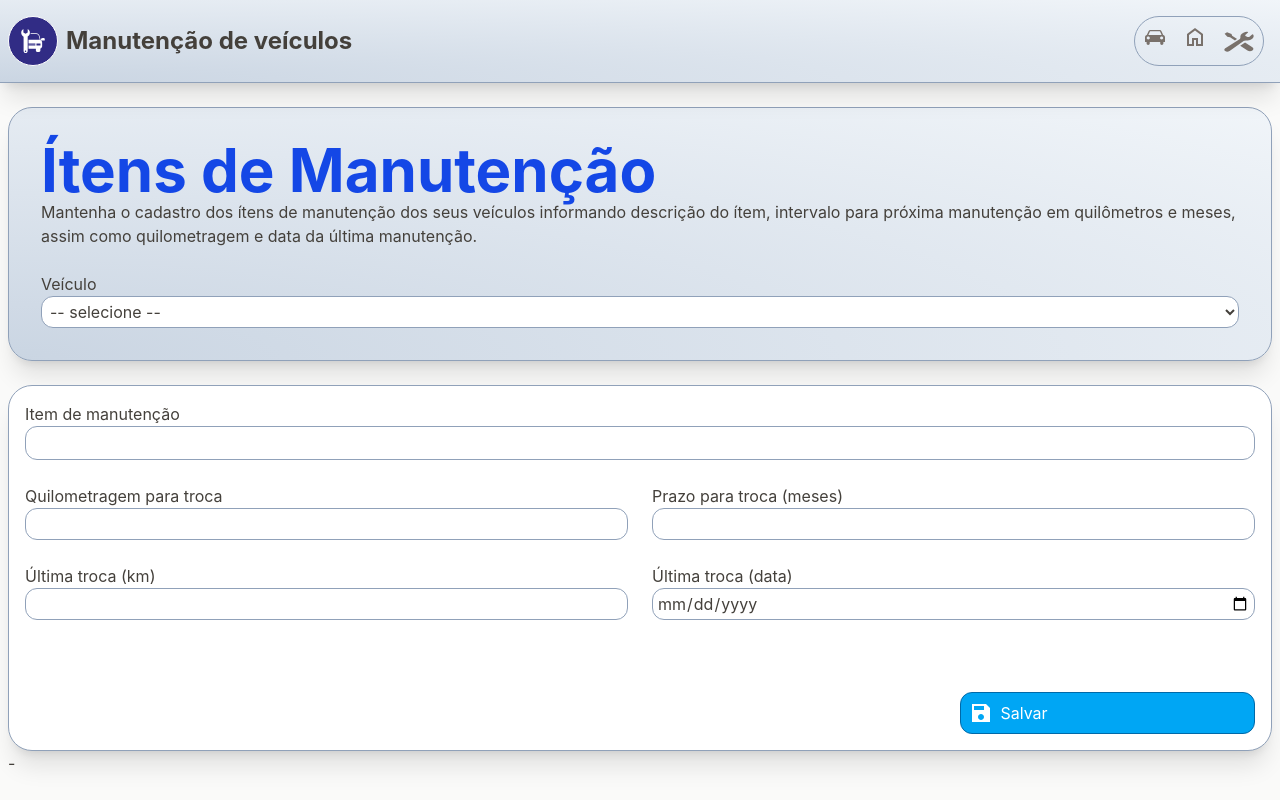
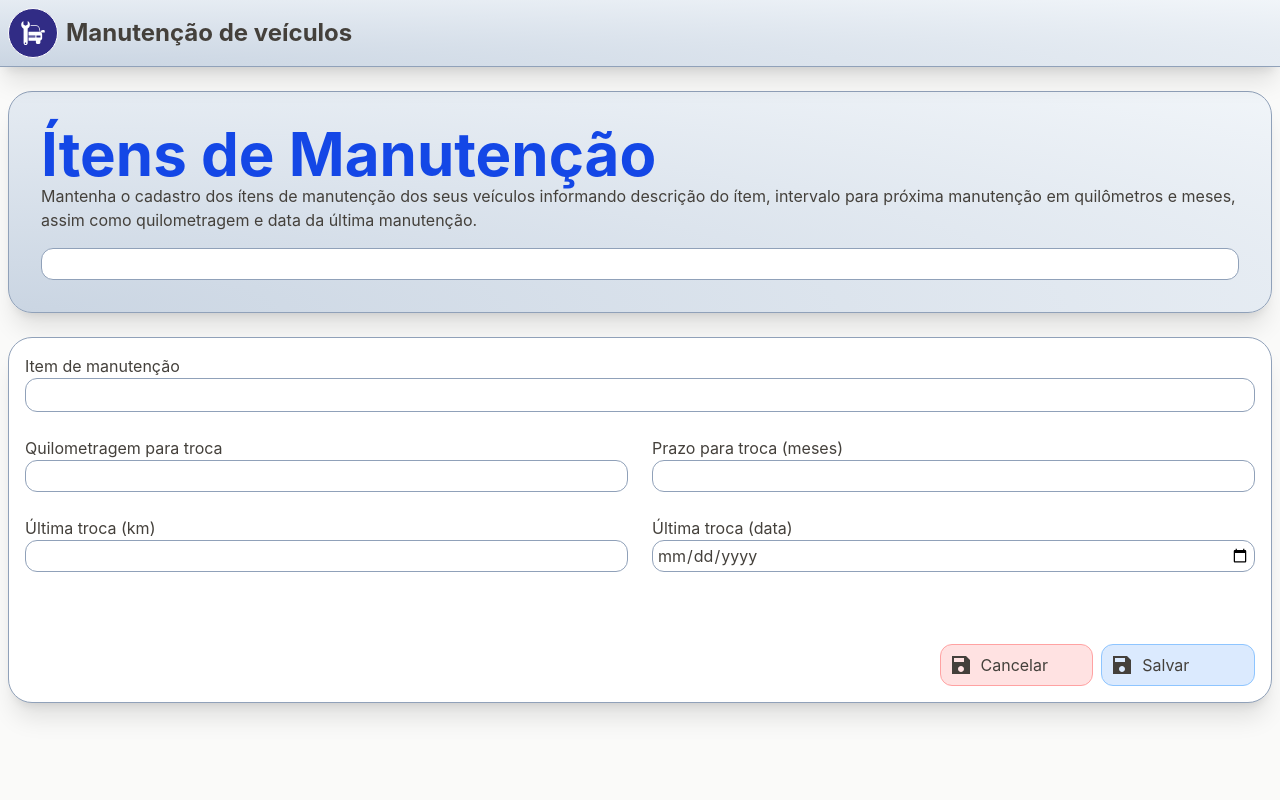
Before and after one commit to erbraga/manutencao-frontend, a React (Vite) app: page /itens in a window 1280 px wide. Built offline with nearby package versions, Linux system fonts and the light colour scheme.

Commit message:
Cadastro e edição de itens de manutenção implementados

```diff
--- a/src/App.jsx
+++ b/src/App.jsx
@@ -27,7 +27,7 @@ function Cabecalho(){
               text-white" />
             <h1 className='p-1 font-bold text-sm md:text-2xl'>Manutenção de veículos</h1>
           </div>
-          <div className='m-1 p-2 flex flex-row gap-2'>
+          {/* <div className='m-1 p-2 flex flex-row gap-2'>
             <nav className='border border-slate-400 rounded-full flex flex-row'>
               <NavLink to='/veiculos'>
                 <IconeVeiculo className="m-1 p-1 rounded-full text-stone-500
@@ -44,10 +44,10 @@ function Cabecalho(){
                   hover:bg-slate-300 focus:bg-blue-700 focus:text-white w-10" />
               </Link>
             </nav>
-            {/* <div className='border border-slate-400 rounded-full'>
+            <div className='border border-slate-400 rounded-full'>
               <IconeModoAutomatico className="p-3 rounded-full  text-black bg-white hover:bg-slate-300" />
-            </div> */}
-          </div>
+            </div>
+          </div> */}
         </div>
     </header>
   );
--- a/src/pages/Itens.jsx
+++ b/src/pages/Itens.jsx
@@ -1,5 +1,5 @@
 import { useState, useEffect } from 'react';
-import {useNavigate} from 'react-router'
+import {useNavigate, useSearchParams} from 'react-router'
 import {IconeSalvar} from '../components/Icons'
 
 import {BarraSuperiorTexto, Selecao, InputTexto, InputNumero, InputData} from '../components/Tela';
@@ -13,35 +13,81 @@ export default function Itens() {
   );
 }
 
-// Cadastro de Itens de manutenção
-//########################################################################
 function ItensPrincipal(){
+  const [searchParams] = useSearchParams();
+  const veiculoIdViaUrl = searchParams.get('veiculoId');
+  const itemIdViaUrl = searchParams.get('itemId');
+  const navigate = useNavigate();
+
   const [descricao, setDescricao] = useState("");
   const [intervaloKm, setIntervaloKm] = useState("");
   const [intervaloPrazo, setIntervaloPrazo] = useState("");
   const [ultimaTrocaKm, setUltimaTrocaKm] = useState("");
   const [ultimaTrocaData, setUltimaTrocaData] = useState("");
 
-  const navigate = useNavigate();
-
   const [veiculos, setVeiculos] = useState(() => {
     const armazenados = localStorage.getItem("veiculos");
     return armazenados ? JSON.parse(armazenados) : [];
   });
 
-  const [veiculoSelecionado, setVeiculoSelecionado] = useState(null);
+  const [veiculoSelecionado, setVeiculoSelecionado] = useState(veiculoIdViaUrl || "");
 
-  const handleSelecionarVeiculo = (id) => {
-    const veiculo = veiculos.find(v => v.id === Number(id));
-    setVeiculoSelecionado(veiculo);
+  useEffect(() => {
+    if (itemIdViaUrl) {
+      const armazenados = localStorage.getItem("itensManutencao");
+      const itens = armazenados ? JSON.parse(armazenados) : [];
+      const itemParaEditar = itens.find(item =>
+        String(item.id).trim() === String(itemIdViaUrl).trim()
+      );
+
+      if (itemParaEditar) {
+        setDescricao(itemParaEditar.descricao || "");
+        setIntervaloKm(itemParaEditar.intervalo_km || "");
+        setIntervaloPrazo(itemParaEditar.intervalo_prazo || "");
+        setUltimaTrocaKm(itemParaEditar.ultima_troca_km || "");
+        setUltimaTrocaData(itemParaEditar.ultima_troca_data || "");
+        if (itemParaEditar.veiculoId) {
+          setVeiculoSelecionado(String(itemParaEditar.veiculoId).trim());
+        }
+      }
+    }
+  }, [itemIdViaUrl]);
+
+  useEffect(() => {
+    if (veiculoIdViaUrl && !itemIdViaUrl) {
+      setVeiculoSelecionado(veiculoIdViaUrl);
+    }
+  }, [veiculoIdViaUrl, itemIdViaUrl]);
+
+
+
+  const handleVoltar = () => {
+    navigate(`/manutencao?veiculoId=${veiculoSelecionado}`)
   };
-
 
 const handleSalvar = () => {
   const armazenados = localStorage.getItem("itensManutencao");
-    const itens = armazenados ? JSON.parse(armazenados) : [];
+  let itens = armazenados ? JSON.parse(armazenados) : [];
+
+  if (itemIdViaUrl) {
+    // Se existe itemId na URL, estamos EDITANDO
+    itens = itens.map(item => {
+      if (String(item.id) === String(itemIdViaUrl)) {
+        return {
+          ...item,
+          descricao,
+          intervalo_km: Number(intervaloKm),
+          intervalo_prazo: Number(intervaloPrazo),
+          ultima_troca_km: Number(ultimaTrocaKm),
+          ultima_troca_data: ultimaTrocaData,
+          veiculoId: veiculoSelecionado
+        };
+      }
+      return item;
+    });
+  } else {
+    // Se não existe itemId na URL, é um NOVO ITEM
     const maiorId = itens.length > 0 ? Math.max(...itens.map(i => i.id)) : 0;
-
     const novoItem = {
       id: maiorId + 1,
       descricao,
@@ -49,14 +95,16 @@ function ItensPrincipal(){
       intervalo_prazo: Number(intervaloPrazo),
       ultima_troca_km: Number(ultimaTrocaKm),
       ultima_troca_data: ultimaTrocaData,
-      veiculo: veiculoSelecionado
+      veiculoId: veiculoSelecionado
+    };
+    itens.push(novoItem);
+  }
+
+  localStorage.setItem("itensManutencao", JSON.stringify(itens));
+  navigate(`/manutencao?veiculoId=${veiculoSelecionado}`);
 };
 
-    localStorage.setItem("itensManutencao", JSON.stringify([...itens, novoItem]));
-    console.log(novoItem)
 
-    navigate("/manutencao");
-  };
 
 
   return(
@@ -70,15 +118,29 @@ function ItensPrincipal(){
             descrição do ítem, intervalo para próxima manutenção em quilômetros e meses,
             assim como quilometragem e data da última manutenção.'
           />
-
-            <Selecao label = "Veículo" name = "veiculo" className="flex flex-col
-            col-span-full mt-6"
-            opcoes={veiculos.map(v => ({ valor: v.id, texto: v.descricao }))}
-            value={veiculoSelecionado}
-            onChange={setVeiculoSelecionado}
-          />
+          <h3 className="flex flex-col w-full mt-4 bg-white rounded-xl border
+          border-slate-400 h-8 p-1 font-bold text-center">
+            {veiculos.find(v => v.id === Number(veiculoSelecionado))?.descricao}
+          </h3>
         </div>
 
+        <ItensTabela
+          descricao={descricao}             setDescricao={setDescricao}
+          intervaloKm={intervaloKm}         setIntervaloKm={setIntervaloKm}
+          intervaloPrazo={intervaloPrazo}   setIntervaloPrazo={setIntervaloPrazo}
+          ultimaTrocaKm={ultimaTrocaKm}     setUltimaTrocaKm={setUltimaTrocaKm}
+          ultimaTrocaData={ultimaTrocaData} setUltimaTrocaData={setUltimaTrocaData}
+          handleVoltar={handleVoltar}       handleSalvar={handleSalvar}
+        />
+     </section>
+  )
+}
+
+function ItensTabela({descricao, setDescricao, intervaloKm, setIntervaloKm,
+                      intervaloPrazo, setIntervaloPrazo, ultimaTrocaKm,
+                      setUltimaTrocaKm, ultimaTrocaData, setUltimaTrocaData,
+                      handleVoltar, handleSalvar}){
+  return(
     <section className='grid grid-cols-1 md:grid-cols-2 bg-white border border-slate-400 rounded-3xl
       shadow-xl mt-6 p-4 gap-3 md:gap-6'>
       <InputTexto label="Item de manutenção" className="md:col-span-2"
@@ -91,67 +153,21 @@ function ItensPrincipal(){
         value={ultimaTrocaKm} onChange={(e) => setUltimaTrocaKm(e.target.value)} />
       <InputData label="Última troca (data)"
         value={ultimaTrocaData} onChange={(e) => setUltimaTrocaData(e.target.value)} />
-          <div className=' flex flex-row gap-2 md:col-span-2 md:ml-12 md:justify-end md:mt-12'>
-            <div onClick={handleSalvar} className='w-full flex flex-row md:w-1/4  text-white bg-sky-500
-              hover:bg-cyan-400 border border-sky-700 rounded-xl p-2 gap-2 items-center
+      <div className=' flex flex-row gap-2 md:col-span-2 md:justify-end md:mt-12'>
+        <div onClick={handleVoltar} className='w-full flex flex-row md:w-1/8 bg-red-100
+          hover:bg-red-300 border border-red-300 rounded-xl p-2 gap-2 items-center
           cursor-pointer'>
-              <IconeSalvar className="cursor-pointer" onClick={handleSalvar}/>
+          <IconeSalvar className="cursor-pointer"/>
+            <span className=''>Cancelar</span>
+        </div>
+        <div onClick={handleSalvar} className='w-full flex flex-row md:w-1/8 bg-blue-100
+          hover:bg-blue-300 border border-blue-300 rounded-xl p-2 gap-2 items-center
+          cursor-pointer'>
+          <IconeSalvar className="cursor-pointer"/>
           <span className=''>Salvar</span>
         </div>
       </div>
     </section>
 
-
--     </section>
-  )
+  );
 }
-
-function ItensTabela({className}){
-  const [descricao, setDescricao] = useState("");
-  const [intervaloKm, setIntervaloKm] = useState("");
-  const [IntervaloPrazo, setIntervaloPrazo] = useState("");
-  const [ultimaTrocaKm, setUltimaTrocaKm] = useState("");
-  const [ultimaTrocaData, setUltimaTrocaData] = useState("");
-
-   const handleSalvar = () => {
-    if (descricao.trim() !== "") {
-      onSalvar({
-        descricao,
-        intervalo_km: Number(intervaloKm),
-        intervalo_prazo: Number(IntervaloPrazo),
-        ultima_troca_km: Number(ultimaTrocaKm),
-        ultima_troca_data: ultimaTrocaData
-      });
-      // limpa os campos
-      setDescricao("");
-      setIntervaloKm("");
-      setIntervaloPrazo("");
-      setUltimaTrocaKm("");
-      setUltimaTrocaData("");
-    }
-  };
-
-  return(
-    <section className='grid grid-cols-1 md:grid-cols-2 bg-white border border-slate-400 rounded-3xl
-      shadow-xl mt-6 p-4 gap-3 md:gap-6'>
-      <InputTexto name = "item" label = "item de manutenção"
-        className='md:col-span-2' />
-      <InputNumero name = "PrazoTrocaKm" label = "Quilometragem para troca"
-        className='' />
-      <InputNumero name = "PrazoTrocaMeses" label = "Prazo para troca (em meses)"
-        className='' />
-      <InputNumero name = "UltimaTrocaKm" label = "Quilometragem da última troca"
-        className='' />
-      <InputData name = "UltimaTrocaData" label = "Data da última troca"
-        className='' />
-      <div className=' flex flex-row gap-2 md:col-span-2 md:ml-12 md:justify-end md:mt-12'>
-          <a className='w-full flex flex-row md:w-1/4  text-white bg-sky-500
-            hover:bg-cyan-400 border border-sky-700 rounded-xl p-2 gap-2 items-center
-            cursor-pointer'>
-            <IconeSalvar className="cursor-pointer" onClick={handleSalvar}/>
-              <span className=''>Salvar</span>
-          </a>
-      </div>
-    </section>
-    )
-}
--- a/src/pages/Manutencao.jsx
+++ b/src/pages/Manutencao.jsx
@@ -1,4 +1,5 @@
 import { useState, useEffect } from 'react';
+import { useSearchParams, useNavigate } from 'react-router';
 import {IconeAtualizar, IconeEditar, IconeDeletar} from '../components/Icons';
 import {BarraSuperiorTexto, Selecao, InputData, InputNumero, FormatarDataBr, SomarPrazo,
   BlocoVertical, BlocoHorizontal
@@ -14,6 +15,10 @@ export default function Itens() {
 }
 
 function ManutencaoPrincipal(){
+  const [searchParams] = useSearchParams();
+  const veiculoIdViaUrl = searchParams.get('veiculoId');
+  const navigate = useNavigate();
+
   const [itens, setItens] = useState(() => {
     const armazenados = localStorage.getItem("itensManutencao");
     return armazenados ? JSON.parse(armazenados) : [];
@@ -24,17 +29,39 @@ function ManutencaoPrincipal(){
     return armazenados ? JSON.parse(armazenados) : [];
   });
 
-  const [veiculoSelecionado, setVeiculoSelecionado] = useState(null);
+  const [veiculoSelecionado, setVeiculoSelecionado] = useState(veiculoIdViaUrl || "");
 
-  const handleSelecionarVeiculo = (id) => {
-    const veiculo = veiculos.find(v => v.id === Number(id));
-    setVeiculoSelecionado(veiculo);
-  };
+  useEffect(() => {
+    setVeiculoSelecionado(veiculoIdViaUrl || "");
+  }, [veiculoIdViaUrl]);
+
+
+  const itensFiltrados = veiculoSelecionado
+    ? itens.filter(item => {
+        // Garante que o ID do item exista antes de converter para String
+        const itemVeiculoId = item.veiculoId ? String(item.veiculoId).trim() : "";
+        const selecionadoId = String(veiculoSelecionado).trim();
+        return itemVeiculoId === selecionadoId;
+      })
+    : itens;
+
+  // const handleSelecionarVeiculo = (id) => {
+  //   const veiculo = veiculos.find(v => v.id === Number(id));
+  //   setVeiculoSelecionado(veiculo);
+  // };
+
+  const editarItem = (id) => {
+    navigate(`/itens?veiculoId=${veiculoSelecionado}&itemId=${id}`);
+  }
 
   const excluirItem = (id) => {
     const novos = itens.filter((i) => i.id !== id);
     setItens(novos);
     localStorage.setItem("itensManutencao", JSON.stringify(novos));
+  };
+
+  const handleNovoItem = () => {
+    navigate(`/itens?veiculoId=${veiculoSelecionado}`);
   };
 
   return(
@@ -47,17 +74,21 @@ function ManutencaoPrincipal(){
           como data e quilometragem da próxima troca.'
         />
 
-        <div className='flex flex-col md:flex-row gap-2 mt-4 w-full'>
-          <Selecao label = "Veículo" name = "veiculo" className="flex flex-col
-            col-span-full md:col-span-1 md:w-3/4"
-            opcoes={veiculos.map(v => ({ valor: v.id, texto: v.descricao }))}
-            value={veiculoSelecionado}
-            onChange={setVeiculoSelecionado}
-          />
-          <div className='flex flex-row gap-2 md:w-1/4'>
+        <div className='flex flex-col md:flex-row gap-2 mt-4 py-2 w-full items-end'>
+          <h3 className="flex flex-col w-full md:w-2/3 bg-white rounded-xl border
+          border-slate-400 h-8 p-1 font-bold text-center">
+            {veiculos.find(v => v.id === Number(veiculoSelecionado))?.descricao}
+          </h3>
+
+          <div className='flex flex-row gap-2 w-full md:w-1/3 items-end'>
             < InputData label = "Data" name = "data" className="flex flex-col w-1/2"/>
             < InputNumero label = "Quilometragem" name = "data"
               className="flex flex-col w-1/2"/>
+            <button className='flex flex-col w-16 h-16 md:h-8 bg-red-400 rounded-full md:rounded-xl
+            text-white font-bold text-center
+            fixed bottom-8 right-8 md:relative md:bottom-0 md:right-0'
+            onClick={handleNovoItem}>
+            +</button>
           </div>
         </div>
       </div>
@@ -65,20 +96,22 @@ function ManutencaoPrincipal(){
       {/* Tabela Desktop */}
       <ManutencaoTabelaDesktop
         className='hidden md:table w-full'
-        itens={itens}
+        itens={itensFiltrados}
+        editarItem={editarItem}
         excluirItem={excluirItem}
       />
 
       {/* Cards Mobile */}
       <ManutencaoTabelaMobile
         className='md:hidden paisagem:grid paisagem:grid-cols-2 paisagem:gap-2'
-        itens={itens}
+        itens={itensFiltrados}
+        editarItem={editarItem}
         excluirItem={excluirItem}
       />
     </section>
   )
 }
-function ManutencaoTabelaDesktop({className, itens, excluirItem}){
+function ManutencaoTabelaDesktop({className, itens, editarItem, excluirItem}){
 
   return(
     <div className={className}>
@@ -115,7 +148,7 @@ function ManutencaoTabelaDesktop({className, itens, excluirItem}){
                 <td className='text-center'>{item.ultima_troca_km + item.intervalo_km}</td>
                 <td className='text-center'><SomarPrazo prazo = {item.intervalo_prazo}
                   data = {item.ultima_troca_data}/></td>
-                <td className=''>{item.veiculo}</td>
+                <td className=''>{item.veiculoId}</td>
                 <td className='text-center w-40'>
                   <IconeAtualizar
                     className="m-1 p-1 rounded-full hover:bg-teal-400 cursor-pointer"
@@ -123,7 +156,7 @@ function ManutencaoTabelaDesktop({className, itens, excluirItem}){
                   />
                   <IconeEditar
                     className="m-1 p-1 rounded-full hover:bg-teal-400 cursor-pointer"
-
+                    onClick={() => editarItem(item.id)}
                   />
                   <IconeDeletar
                     className="m-1 p-1 rounded-full hover:bg-teal-400 cursor-pointer"
@@ -138,7 +171,7 @@ function ManutencaoTabelaDesktop({className, itens, excluirItem}){
   )
 }
 
-function ManutencaoTabelaMobile({className, itens, excluirItem}){
+function ManutencaoTabelaMobile({className, itens, editarItem, excluirItem}){
   return(
     <div className='md:hidden paisagem:grid paisagem:grid-cols-2 paisagem:gap-2'>
       {itens.map((item) => (
@@ -175,7 +208,8 @@ function ManutencaoTabelaMobile({className, itens, excluirItem}){
                 Confirmar
               </button>
                 <button className="w-full bg-blue-100 border  border-blue-300
-                font-medium py-2 rounded-xl text-xs justify-center">
+                font-medium py-2 rounded-xl text-xs justify-center"
+                onClick={() => editarItem(item.id)}>
                   Editar
               </button>
               <button className="w-full bg-red-100 border border-red-300
--- a/src/pages/Veiculos.jsx
+++ b/src/pages/Veiculos.jsx
@@ -1,4 +1,5 @@
 import { useState, useEffect } from 'react';
+import { useNavigate } from 'react-router';
 
 import {InputTextoBotao, BarraSuperiorTexto} from '../components/Tela';
 import {IconeEditar, IconeDeletar} from '../components/Icons'
@@ -80,6 +81,7 @@ function VeiculosPrincipal(){
 }
 
 function VeiculosTabela({ className, veiculos, excluirVeiculo, editarVeiculo }) {
+  const navigate = useNavigate()
   return (
     <div className="md:bg-white md:border md:border-slate-400 md:rounded-3xl md:shadow-xl">
       <ul className="md:m-4">
@@ -94,7 +96,8 @@ function VeiculosTabela({ className, veiculos, excluirVeiculo, editarVeiculo })
             <div className="flex gap-2 mt-1 pt-1 col-span-2 menor:max-paisagem:col-span-3
               w-full md:w-1/4">
               <button className="w-full bg-lime-100 border border-lime-300
-              font-medium py-2 rounded-xl text-xs justify-center">
+              font-medium py-2 rounded-xl text-xs justify-center"
+              onClick={() => navigate(`/manutencao?veiculoId=${veiculo.id}`)}>
                 Manutenções
               </button>
                 <button className="w-full bg-blue-100 border  border-blue-300
```
Also changed, not shown: src/components/Tela.jsx (+9 -9 lines). Lines whose indentation alone changed are shown as unchanged.
